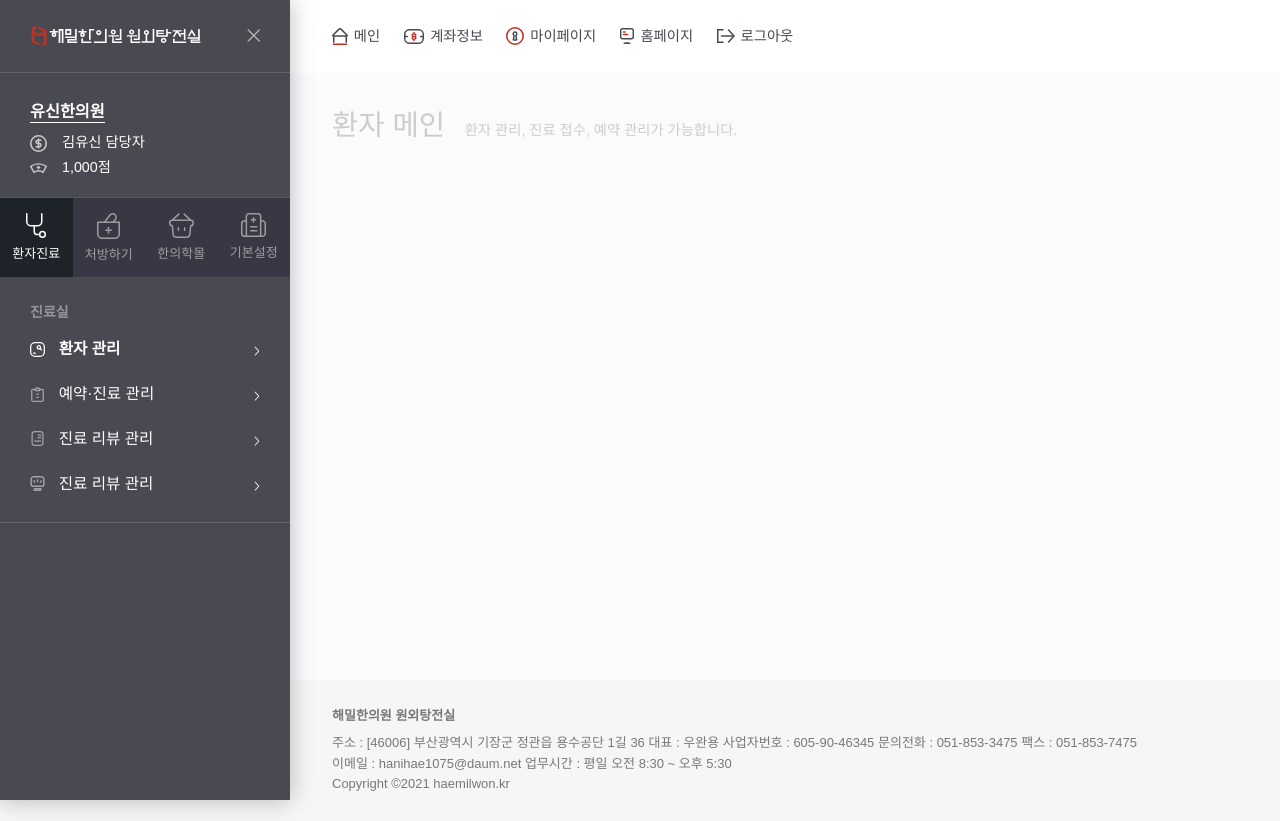
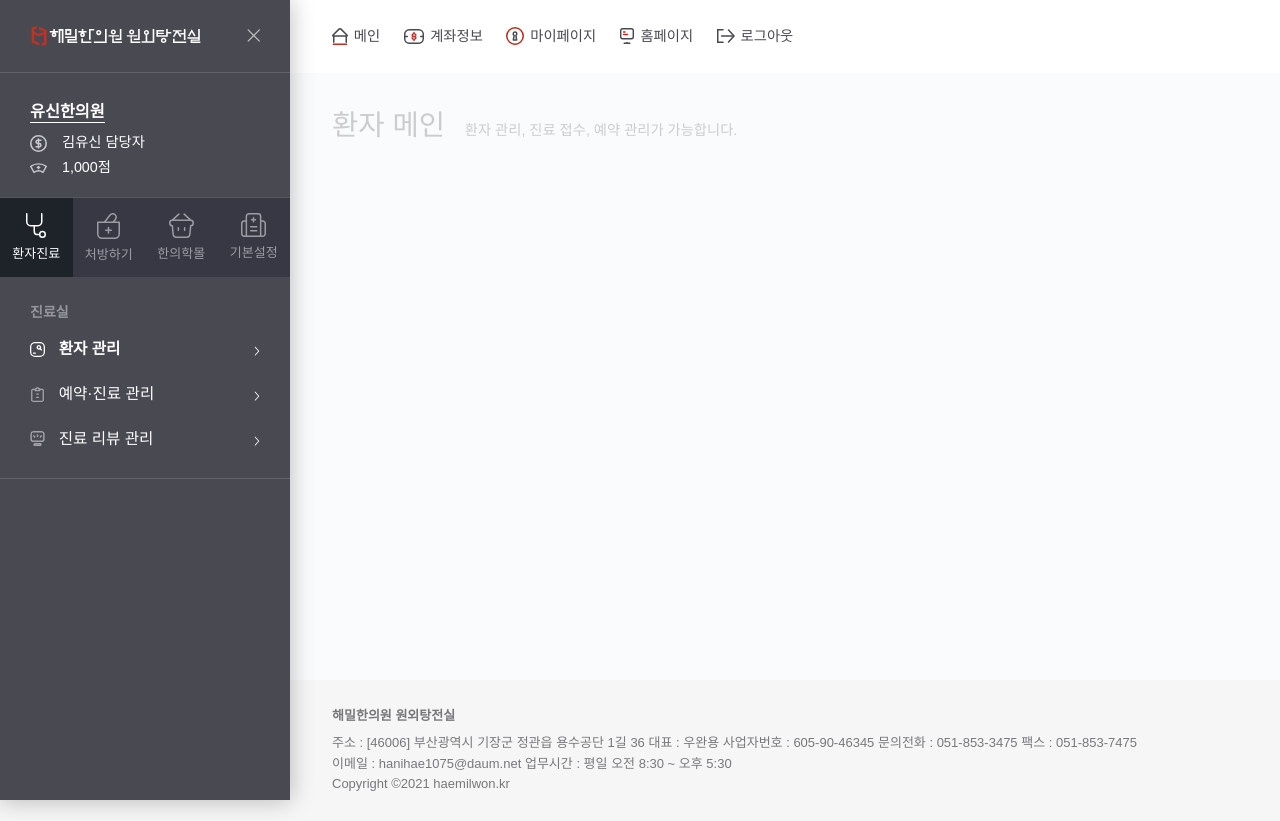
Before and after one commit to itforone-github/publish-haemil, a PHP site: page /med/index.php in a window 1280 px wide. Run offline with PHP 8.4, Linux system fonts and the light colour scheme.

Commit message:
docs: 문구 변경

```diff
--- a/css/sideber.css
+++ b/css/sideber.css
@@ -301,10 +301,12 @@
     opacity: 1;
 }
 
+.sidebar-wrapper .sidebar-menu .sidebar-dropdown .sidebar-submenu{
+    margin-bottom: 15px;
+}
 .sidebar-wrapper .sidebar-menu .sidebar-dropdown .sidebar-submenu ul {
     padding: 12px 0;
     border-bottom: 0;
-    margin-bottom: 15px;
 }
 
 .sidebar-wrapper .sidebar-menu .sidebar-dropdown .sidebar-submenu li {
--- a/include/sidebar.php
+++ b/include/sidebar.php
@@ -76,12 +76,12 @@
                             </ul>
                         </div>
                     </li>
-                    <li class="sidebar-dropdown">
+                    <!-- <li class="sidebar-dropdown">
                         <a href="#">
                         <img src="../img/common/sidemenu01_03.svg">
-                            <span>진료 리뷰 관리</span>
+                            <span>원격 진료</span>
                         </a>
-                    </li>
+                    </li> -->
                     <li class="sidebar-dropdown">
                         <a href="#">
                         <img src="../img/common/sidemenu01_04.svg">
```
